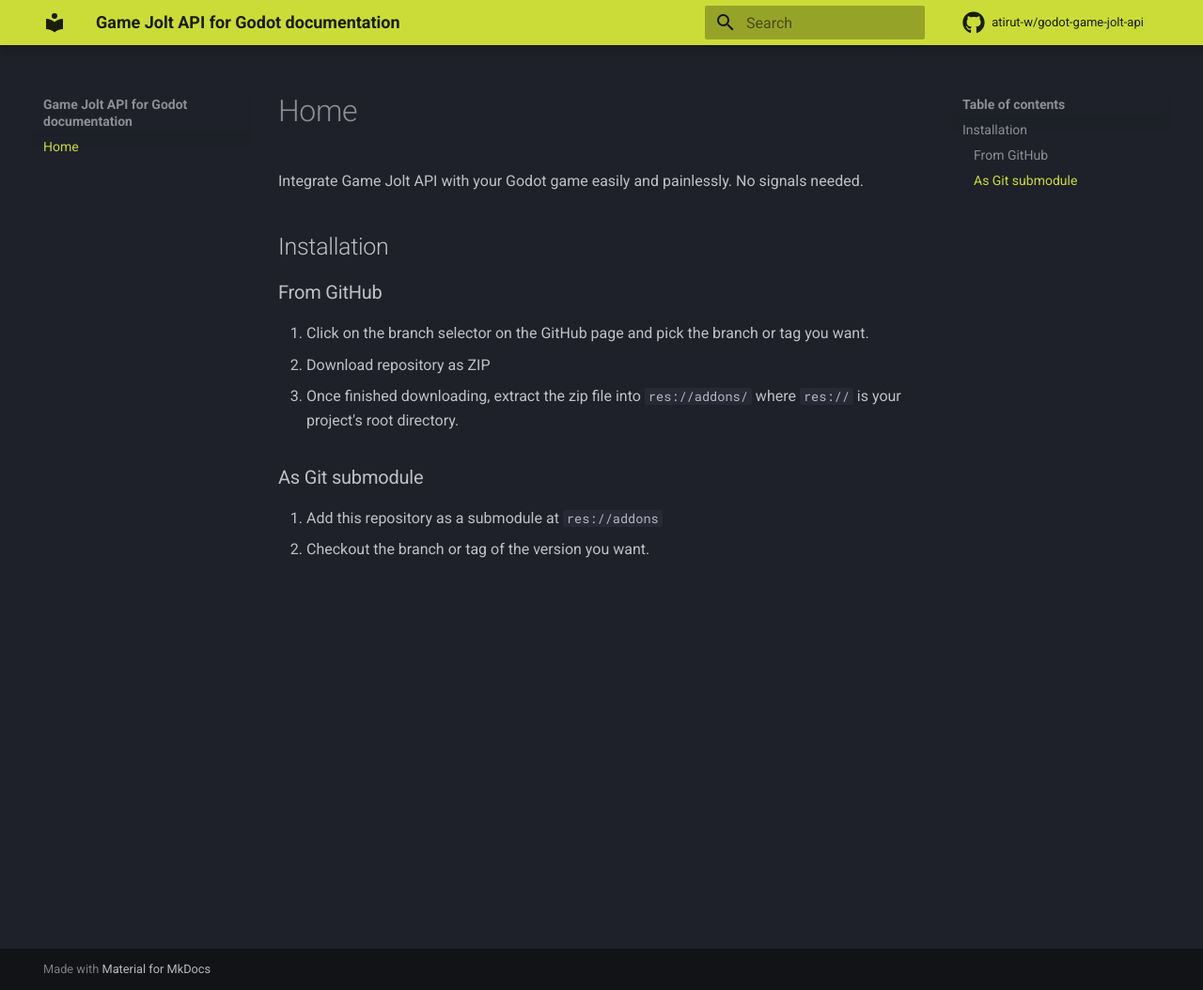
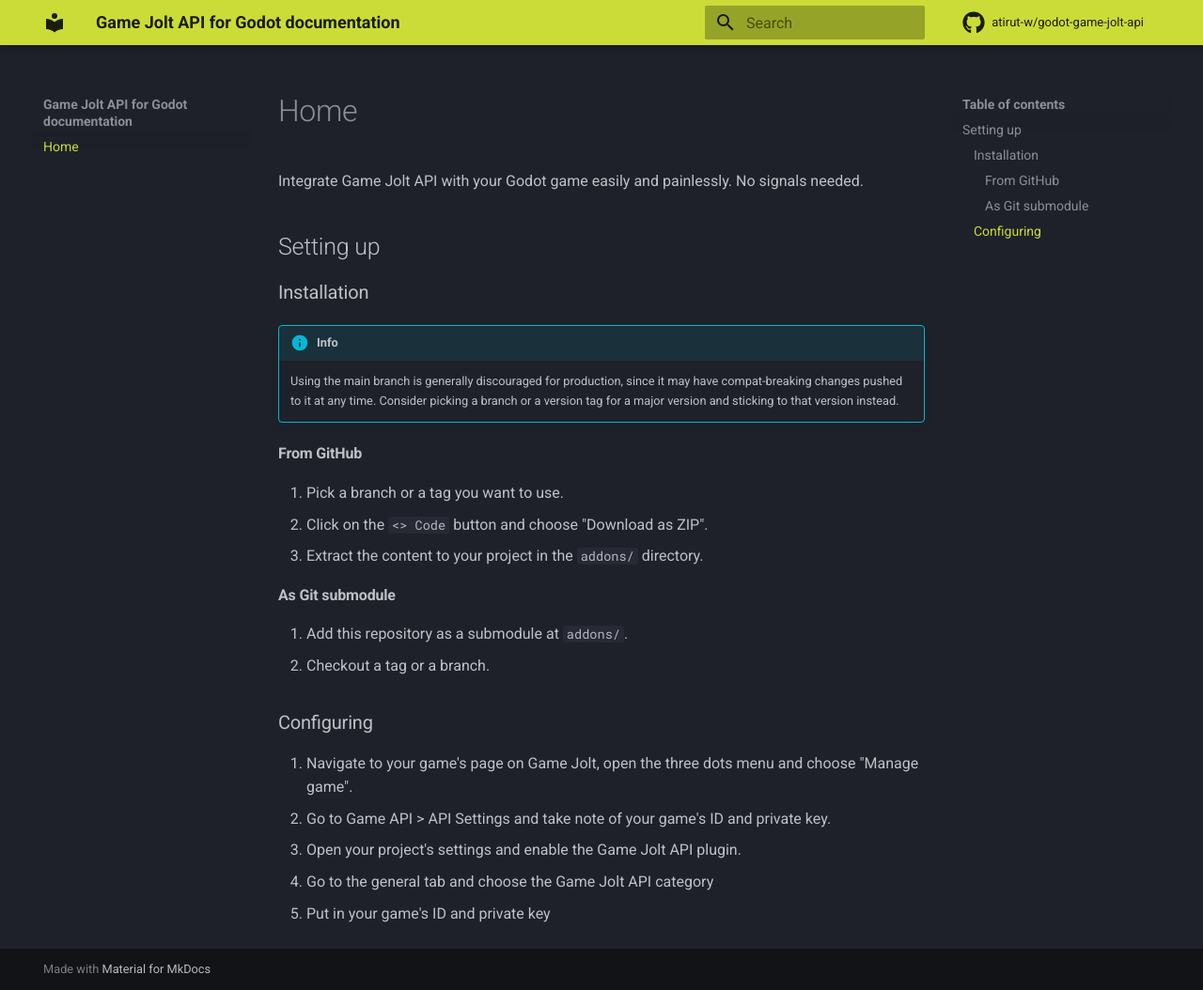
Before and after one commit to atirut-w/atirut.gj-api, an MkDocs documentation site: the page built from docs/index.md, in a window 1280 px wide and 1054 px high. Shown: the whole window at 94% size. Built offline with MkDocs 1.6.1 and Material for MkDocs 9.7.7, drawn with Linux system fonts in a browser that asks for light colours; comment, search, counter and statistics services are not loaded.

Commit message:
Update installation instructions

```diff
--- a/docs/index.md
+++ b/docs/index.md
@@ -1,12 +1,29 @@
 # Home
-Integrate Game Jolt API with your Godot game easily and painlessly. No signals needed.
+Integrate Game Jolt API with your Godot game easily and painlessly. No signals
+needed.
 
-## Installation
-### From GitHub
-1. Click on the branch selector on the GitHub page and pick the branch or tag you want.
-2. Download repository as ZIP
-3. Once finished downloading, extract the zip file into `res://addons/` where `res://` is your project's root directory.
+## Setting up
+### Installation
+!!! info
+    Using the main branch is generally discouraged for production, since it may
+    have compat-breaking changes pushed to it at any time. Consider picking
+    a branch or a version tag for a major version and sticking to that version
+    instead.
 
-### As Git submodule
-1. Add this repository as a submodule at `res://addons`
-2. Checkout the branch or tag of the version you want.
+#### From GitHub
+1. Pick a branch or a tag you want to use.
+2. Click on the `<> Code` button and choose "Download as ZIP".
+3. Extract the content to your project in the `addons/` directory.
+
+#### As Git submodule
+1. Add this repository as a submodule at `addons/`.
+2. Checkout a tag or a branch.
+
+### Configuring
+1. Navigate to your game's page on Game Jolt, open the three dots menu and
+   choose "Manage game".
+2. Go to Game API > API Settings and take note of your game's ID and private
+   key.
+3. Open your project's settings and enable the Game Jolt API plugin.
+4. Go to the general tab and choose the Game Jolt API category
+5. Put in your game's ID and private key
```
